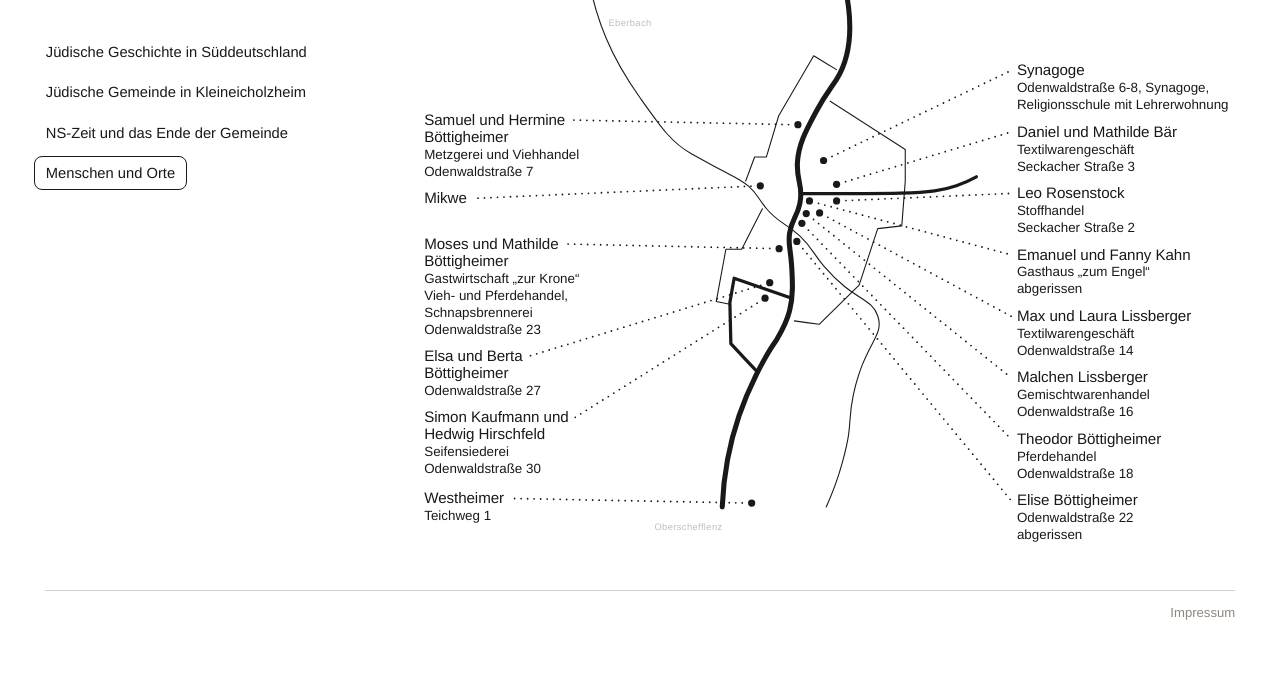
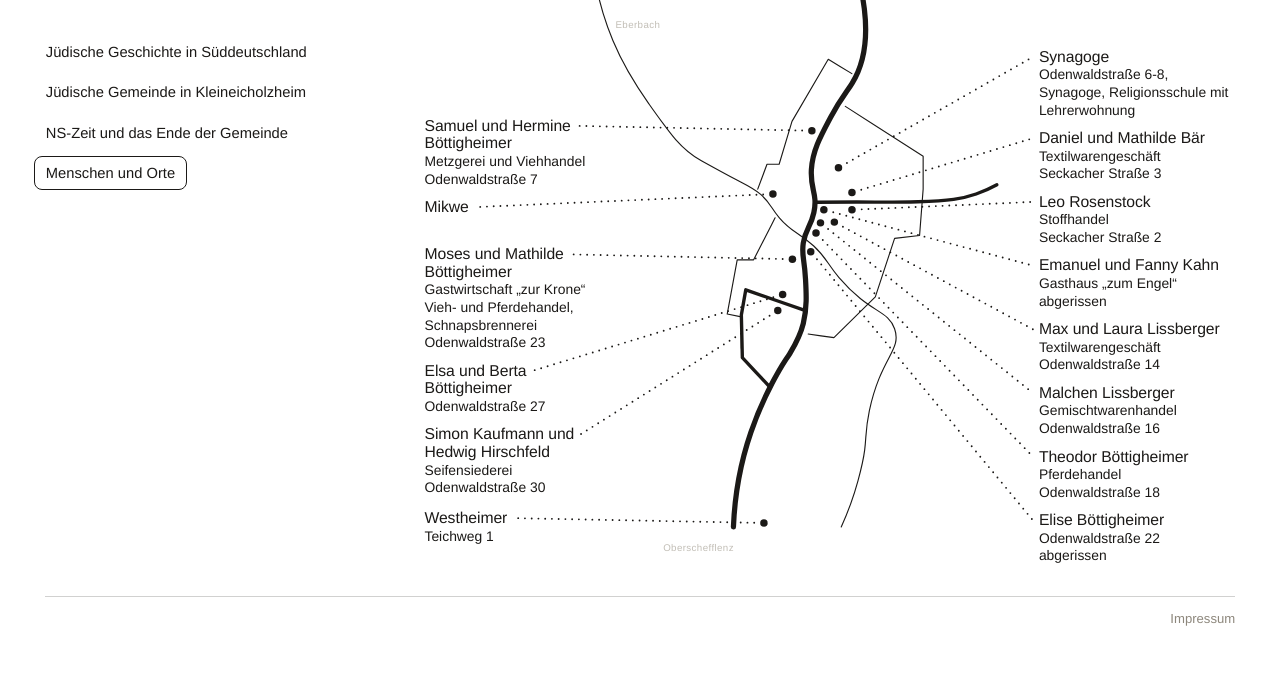
Before and after one commit to david-kraetschmer/kleineicholzheim, a plain HTML site: page index.html in a window 1280 px wide. Shown: the part 133-806 px from the top of the page. Drawn offline with Linux system fonts and the light colour scheme.

Commit message:
Karte wieder auf frühere Größe: rechte Textspalte schmaler
Co-Authored-By: Claude Sonnet 5.5 <noreply@anthropic.com>
Claude-Session: https://claude.ai/code/session_01Cjt7KBuCQncZzdkCn289ai

```diff
--- a/index.html
+++ b/index.html
@@ -121,7 +121,7 @@ function build(){
     w.forEach(x=>{const t=cur?cur+' '+x:x;if(cur&&wid(t,cls)>max){out.push(cur);cur=x}else cur=t});
     if(cur)out.push(cur);return out};
   const items=HOUSES.map(h=>{
-    const left=LEFT_IDS.includes(h.id),mx=left?470:700;
+    const left=LEFT_IDS.includes(h.id),mx=left?470:530;
     const rows=[];
     wrap(h.titel,'h',mx).forEach(l=>rows.push([l,'h']));
     (h.untertitel?h.untertitel.split('\n'):[]).forEach(l=>wrap(l,'sb',mx).forEach(m=>rows.push([m,'sb'])));
```
